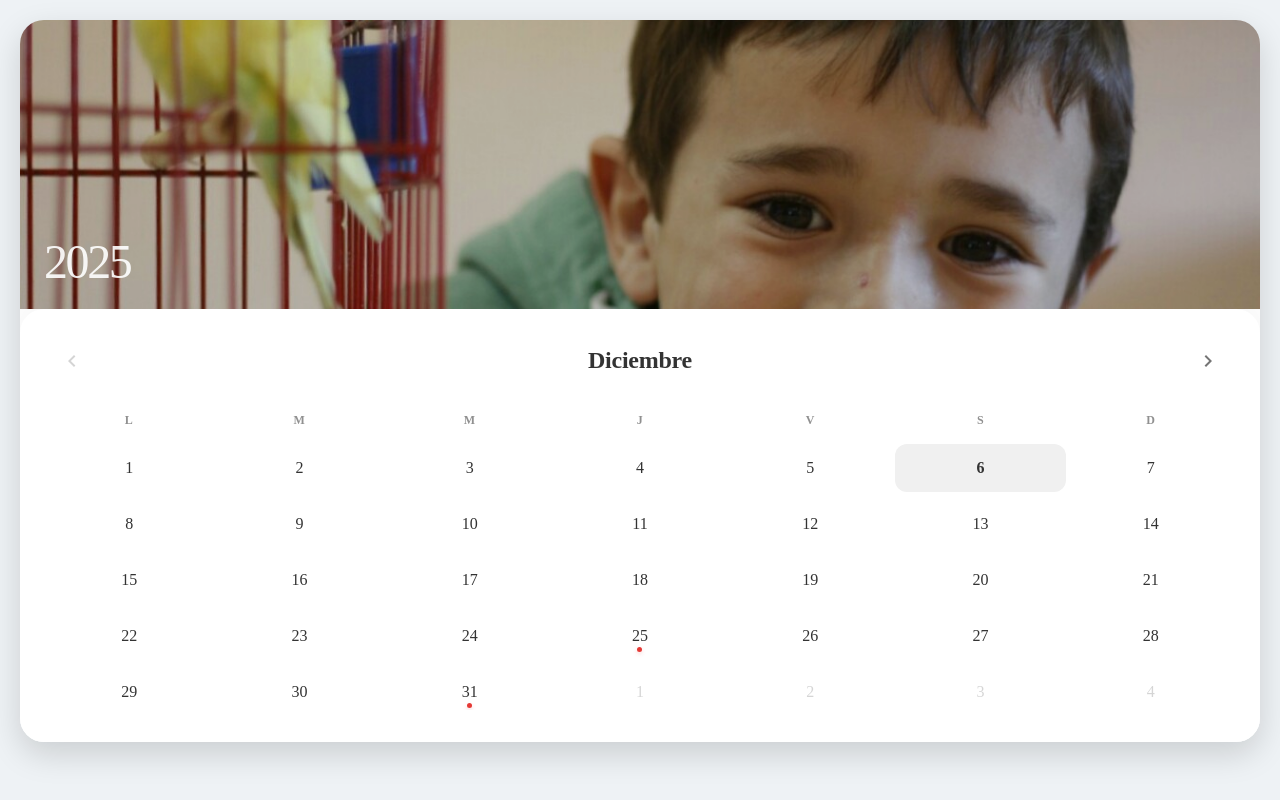
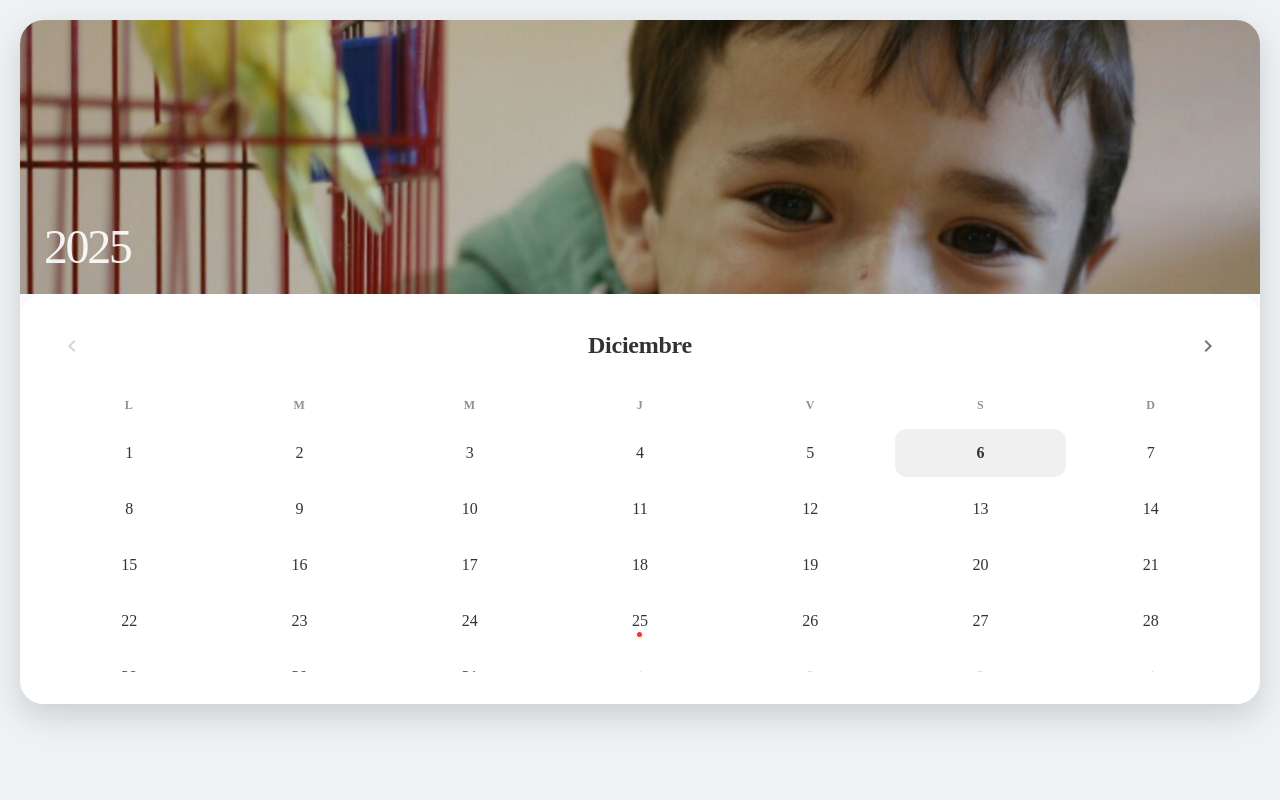
Before and after one commit to mauricioroteta/calendarioAPP, an Angular app: page / in a window 1280 px wide. Built offline with nearby package versions, Linux system fonts and the light colour scheme.

Commit message:
cambio aalto

```diff
--- a/src/app/app.component.css
+++ b/src/app/app.component.css
@@ -1,7 +1,7 @@
 .app-container {
     display: flex;
     flex-direction: column;
-    height: 95%;
+    height: 90%;
     width: 100%;
     overflow: hidden;
     border-radius: var(--radius-lg);
```
